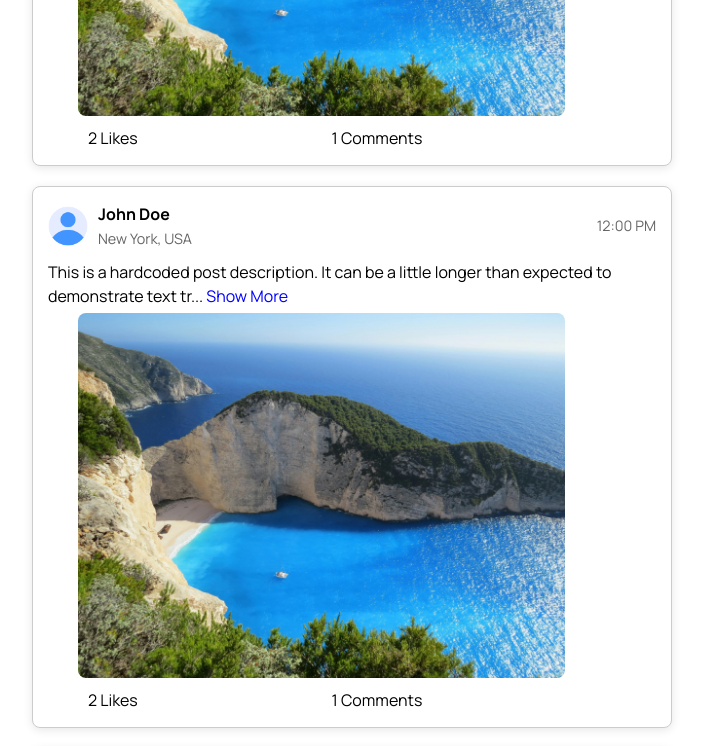
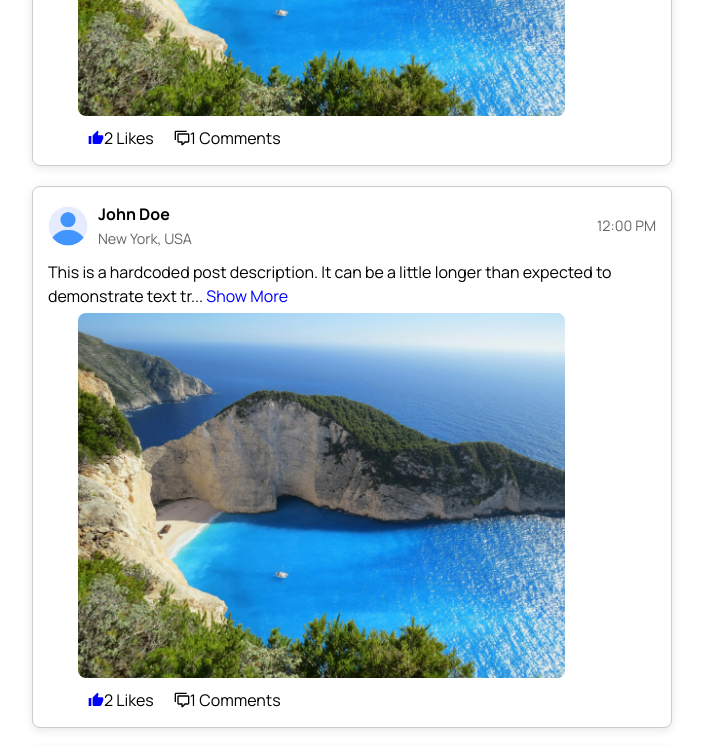
Before and after one commit to Error-404-NotFound/Conexion-Solidaria, a React (Vite) app in the folder frontend/: page /posts in a window 1280 px wide. Shown: the part 1100-1846 px from the top of the page, without its empty margins (288-991 px from the left). Built offline with nearby package versions, Linux system fonts and the light colour scheme.

Commit message:
posts bug fixed

```diff
--- a/frontend/src/components/body/PostCard.css
+++ b/frontend/src/components/body/PostCard.css
@@ -51,9 +51,9 @@
 
 .post-card-footer {
   display: flex;
-  justify-content: space-between;
+  /* justify-content: space-between; */
   align-items: center;
-  margin-left: 40px;
+  margin-left: 30px;
   margin-right: 40px;
 }
 
@@ -61,6 +61,8 @@
   cursor: pointer;
   display: flex;
   align-items: center;
+  margin-left: 10px;
+  margin-right: 10px;
 }
 
 
--- a/frontend/src/components/body/PostCard.jsx
+++ b/frontend/src/components/body/PostCard.jsx
@@ -1,6 +1,4 @@
 import React, { useState } from "react";
-// import { BiComment, BiLike, BiSolidLike } from "react-icons/bi";
-import { MdOutlineDeleteOutline } from "react-icons/md";
 import "./PostCard.css"; // Import the CSS file
 import pic from "../../assets/userprofile.png";
 import postimg from "../../assets/forestfire.jpg";
@@ -181,11 +179,9 @@ const PostCard = () => {
       <div className="post-card-footer" >
         <p className="post-card-likes"    onClick={handleLike}>
           {likes.includes(userId) ? (
-            null
-            // <BiSolidLike size={20} color="blue" />
+            <svg xmlns="http://www.w3.org/2000/svg" width="1em" height="1em" viewBox="0 0 24 24"><path fill="#0000ff" d="M23 10a2 2 0 0 0-2-2h-6.32l.96-4.57c.02-.1.03-.21.03-.32c0-.41-.17-.79-.44-1.06L14.17 1L7.59 7.58C7.22 7.95 7 8.45 7 9v10a2 2 0 0 0 2 2h9c.83 0 1.54-.5 1.84-1.22l3.02-7.05c.09-.23.14-.47.14-.73zM1 21h4V9H1z"/></svg>
           ) : (
-            null
-            // <BiLike size={20} />
+            <svg xmlns="http://www.w3.org/2000/svg" width="1em" height="1em" viewBox="0 0 24 24"><path fill="black" d="M5 9v12H1V9zm4 12a2 2 0 0 1-2-2V9c0-.55.22-1.05.59-1.41L14.17 1l1.06 1.06c.27.27.44.64.44 1.05l-.03.32L14.69 8H21a2 2 0 0 1 2 2v2c0 .26-.05.5-.14.73l-3.02 7.05C19.54 20.5 18.83 21 18 21zm0-2h9.03L21 12v-2h-8.79l1.13-5.32L9 9.03z"/></svg>
           )}
           {likes.length } Likes
         </p>
@@ -193,7 +189,7 @@ const PostCard = () => {
           className="post-card-comments"
           onClick={() => setShowComments(!showComments)}
         >
-          {/* <BiComment size={20} /> */}
+          <svg xmlns="http://www.w3.org/2000/svg" width="1em" height="1em" viewBox="0 0 24 24"><path fill="black" d="M12 23a1 1 0 0 1-1-1v-3H7a2 2 0 0 1-2-2V7a2 2 0 0 1 2-2h14a2 2 0 0 1 2 2v10a2 2 0 0 1-2 2h-4.1l-3.7 3.71c-.2.19-.45.29-.7.29zm1-6v3.08L16.08 17H21V7H7v10zM3 15H1V3a2 2 0 0 1 2-2h16v2H3z"/></svg>
           {comments.length} Comments
         </p>
         <div
```
